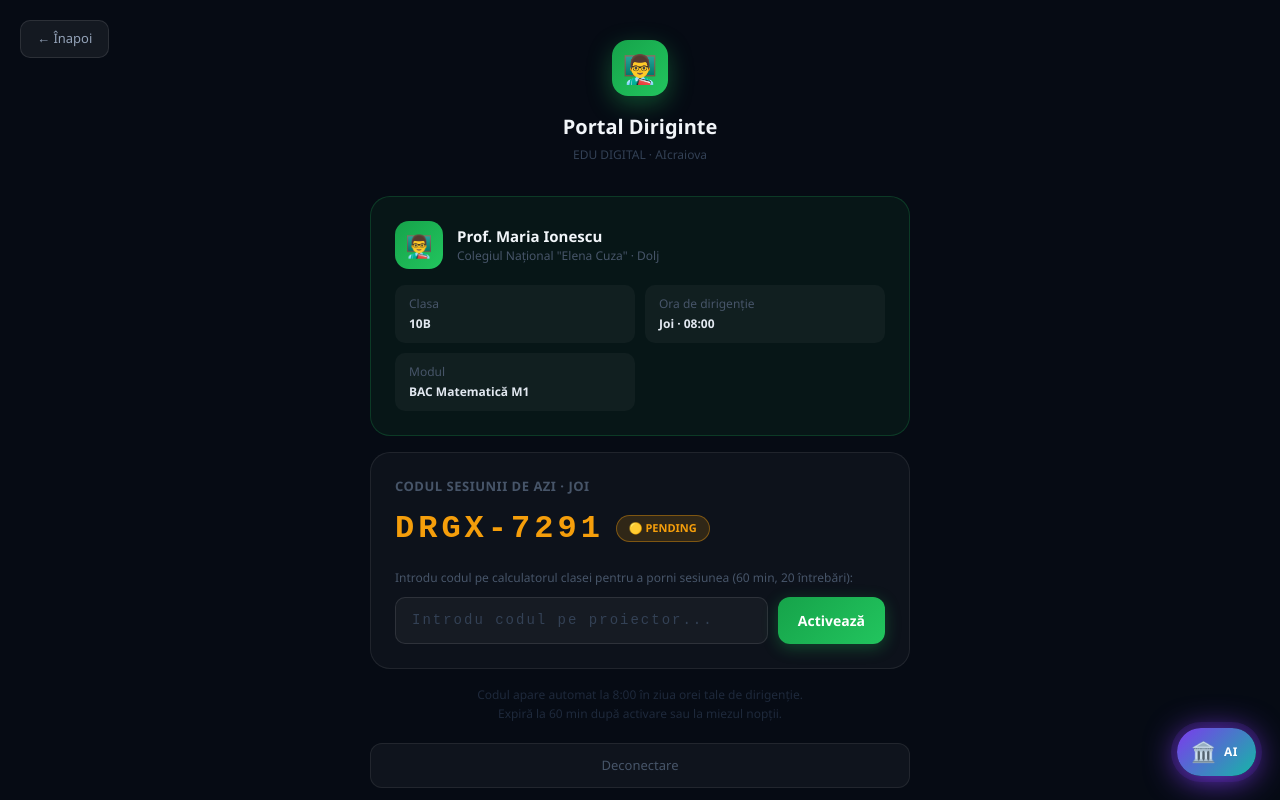
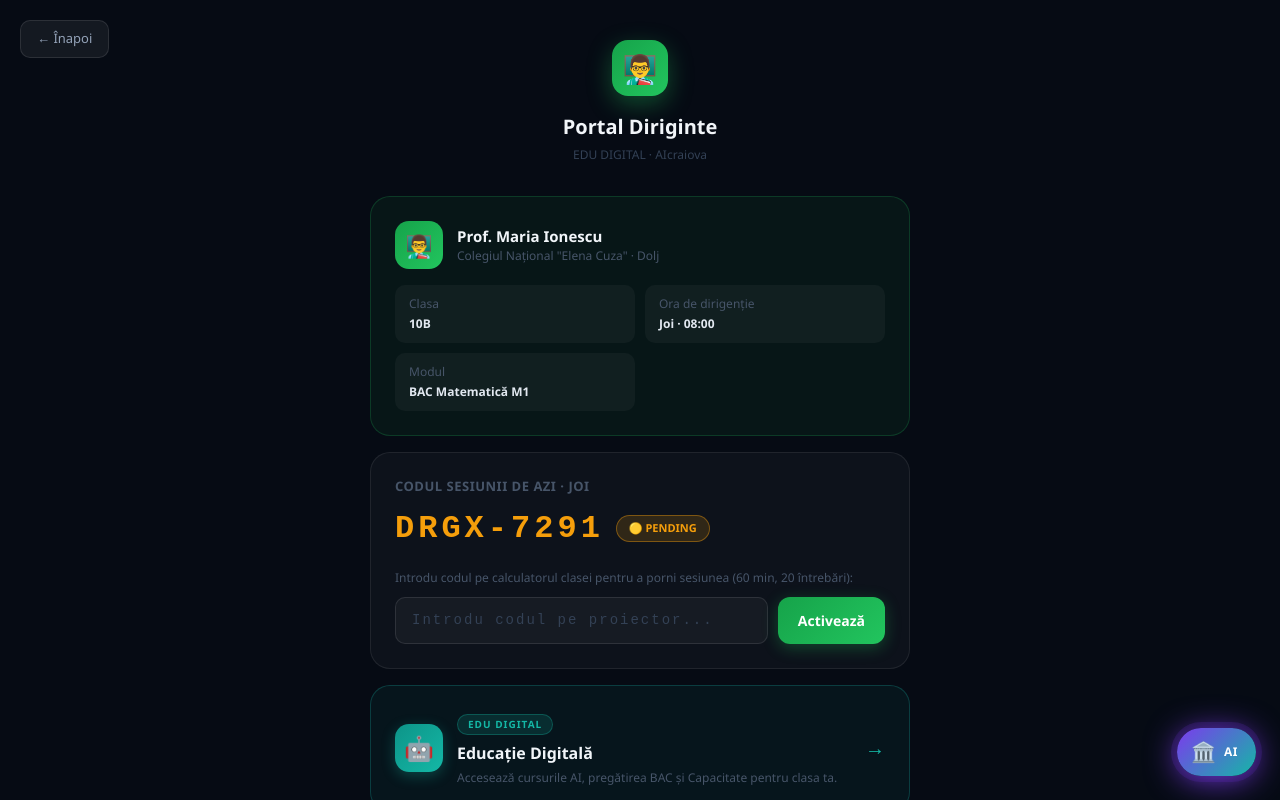
Before and after one commit to catalinradu2026-gif/leadflow-ai, a Next.js app: page /edu/diriginte in a window 1280 px wide. Both pictures are taken after typing "name@example.com", "Sample123" into the empty fields and a click on the button "Intră în cont →". Shown: the top 800 px of the page. Built offline with nearby package versions, Linux system fonts and the light colour scheme.

Commit message:
Diriginte dashboard: card Educatie Digitala dupa autentificare

```diff
--- a/app/edu/diriginte/page.tsx
+++ b/app/edu/diriginte/page.tsx
@@ -339,6 +339,52 @@ export default function DirigintePage() {
             )}
           </div>
 
+          {/* Card EDU Digital */}
+          <button
+            onClick={() => router.push('/edu')}
+            style={{
+              width: '100%',
+              background: 'rgba(20,184,166,0.06)',
+              border: '1.5px solid rgba(20,184,166,0.25)',
+              borderRadius: '20px',
+              padding: '24px',
+              cursor: 'pointer',
+              textAlign: 'left',
+              marginBottom: '16px',
+              fontFamily: "'Segoe UI', Arial, sans-serif",
+              transition: 'all 0.2s',
+            }}
+            onMouseEnter={e => {
+              e.currentTarget.style.background = 'rgba(20,184,166,0.12)'
+              e.currentTarget.style.borderColor = '#14b8a6'
+              e.currentTarget.style.transform = 'translateY(-2px)'
+            }}
+            onMouseLeave={e => {
+              e.currentTarget.style.background = 'rgba(20,184,166,0.06)'
+              e.currentTarget.style.borderColor = 'rgba(20,184,166,0.25)'
+              e.currentTarget.style.transform = 'translateY(0)'
+            }}
+          >
+            <div style={{ display: 'flex', alignItems: 'center', gap: '14px' }}>
+              <div style={{
+                width: 48, height: 48, borderRadius: '14px', flexShrink: 0,
+                background: 'linear-gradient(135deg, #0d9488, #14b8a6)',
+                display: 'flex', alignItems: 'center', justifyContent: 'center',
+                fontSize: '24px', boxShadow: '0 4px 14px rgba(20,184,166,0.3)',
+              }}>🤖</div>
+              <div style={{ flex: 1 }}>
+                <div style={{ display: 'inline-block', background: 'rgba(20,184,166,0.15)', border: '1px solid rgba(20,184,166,0.3)', borderRadius: '20px', padding: '2px 10px', fontSize: '10px', fontWeight: 800, color: '#14b8a6', letterSpacing: '1px', marginBottom: '6px' }}>
+                  EDU DIGITAL
+                </div>
+                <div style={{ fontSize: '16px', fontWeight: 700, color: '#f1f5f9', marginBottom: '4px' }}>Educație Digitală</div>
+                <div style={{ fontSize: '12px', color: '#475569', lineHeight: 1.5 }}>
+                  Accesează cursurile AI, pregătirea BAC și Capacitate pentru clasa ta.
+                </div>
+              </div>
+              <div style={{ color: '#14b8a6', fontSize: '20px', flexShrink: 0 }}>→</div>
+            </div>
+          </button>
+
           {/* Info */}
           <div style={{ fontSize: '12px', color: '#1e293b', textAlign: 'center', lineHeight: 1.6 }}>
             Codul apare automat la 8:00 în ziua orei tale de dirigenție.<br />
```
